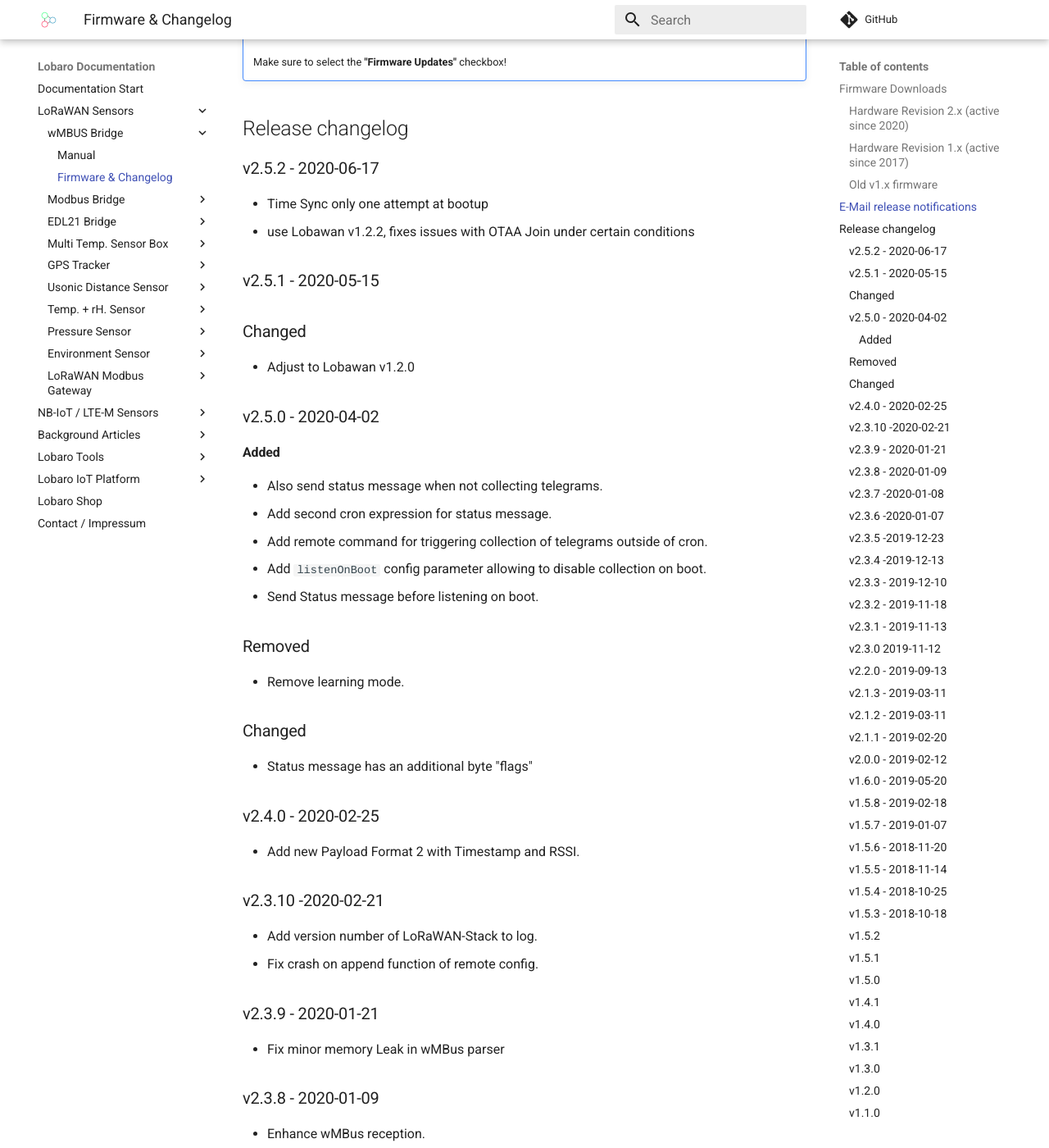
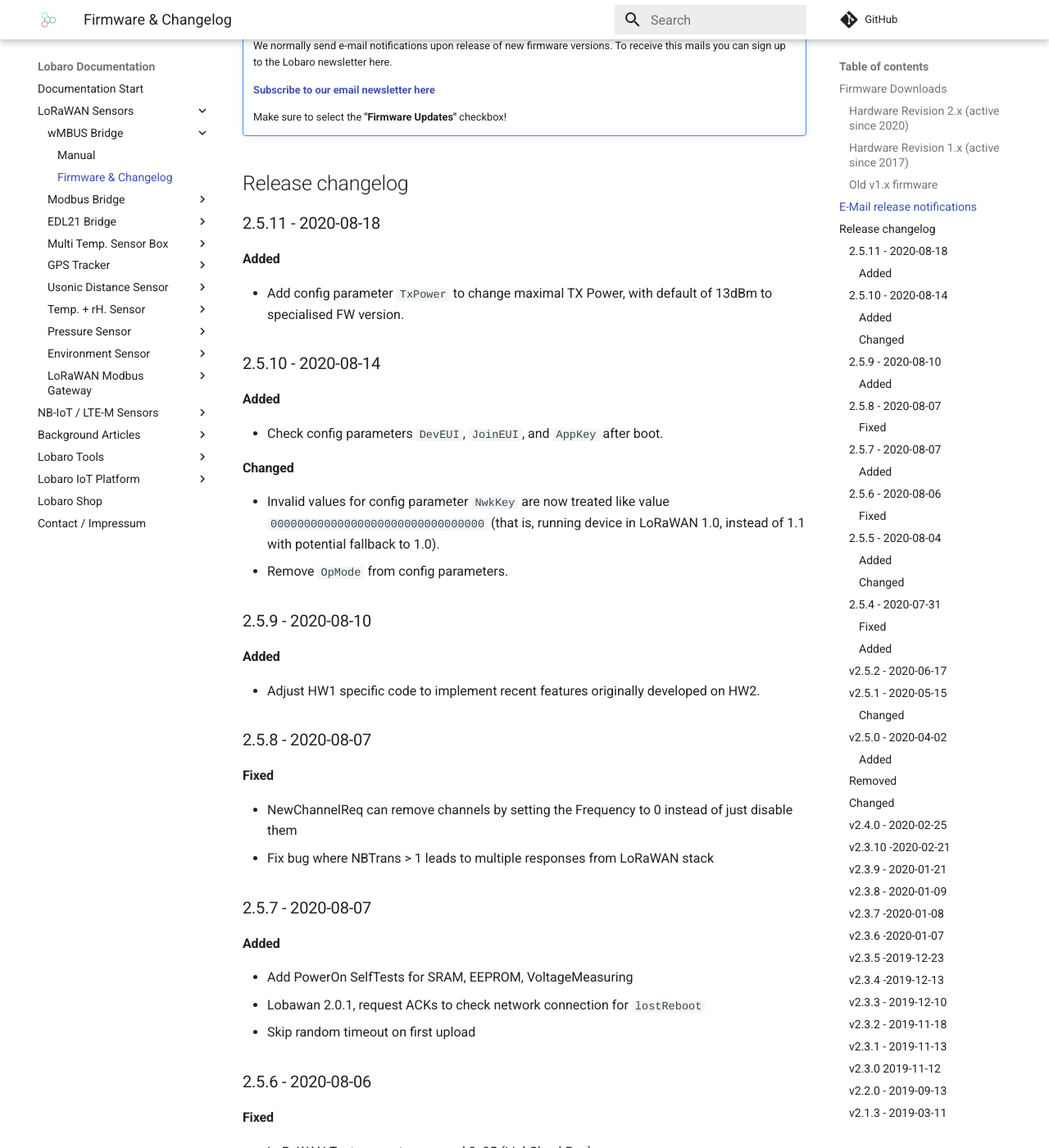
Before and after one commit to Lobaro/docs, an MkDocs documentation site: the page built from docs/lorawan-sensors/wmbus-lorawan/firmware.md, in a window 1280 px wide and 1400 px high, scrolled down 1925 px. Shown: the whole window at 82% size. Built offline with MkDocs 1.6.1 and Material for MkDocs 9.7.7, drawn with Linux system fonts in a browser that asks for light colours; a script that is not in the unit is left out; comment, search, counter and statistics services are not loaded; some of the changed text lies outside the part shown.

```diff
--- a/docs/lorawan-sensors/wmbus-lorawan/firmware.md
+++ b/docs/lorawan-sensors/wmbus-lorawan/firmware.md
@@ -25,7 +25,8 @@ The latest firmware version is **v2.5.2** *(since 2020-02-25)*
 
 Download:
 
-* [app-wMbusLoraBridge-2.5.2+hw2.hex](firmware/app-wMbusLoraBridge-2.5.2+hw2.hex) (hardware v2.x) [current release]
+* [app-wMbusLoraBridge-2.5.11+hw2.hex](firmware/app-wMbusLoraBridge-2.5.11+hw2.hex) (hardware v2.x) [current release]
+* [app-wMbusLoraBridge-2.5.2+hw2.hex](firmware/app-wMbusLoraBridge-2.5.2+hw2.hex) (hardware v2.x)
 * [app-wMbusLoraBridge-2.5.1+hw2.hex](firmware/app-wMbusLoraBridge-2.5.1+hw2.hex) (hardware v2.x)
 * [app-wMbusLoraBridge-2.4.0+hw2.hex](firmware/app-wMbusLoraBridge-2.4.0+hw2.hex) (hardware v2.x)
 
@@ -36,7 +37,8 @@ Download:
 
 Download:
 
-* [app-wMbusLoraBridge-2.5.2+hw1.hex](firmware/app-wMbusLoraBridge-2.5.2+hw1.hex) (hardware v1.x) [current release]
+* [app-wMbusLoraBridge-2.5.11+hw1.hex](firmware/app-wMbusLoraBridge-2.5.11+hw1.hex) (hardware v1.x) [current release]
+* [app-wMbusLoraBridge-2.5.2+hw1.hex](firmware/app-wMbusLoraBridge-2.5.2+hw1.hex) (hardware v1.x)
 * [app-wMbusLoraBridge-2.5.1+hw1.hex](firmware/app-wMbusLoraBridge-2.5.1+hw1.hex) (hardware v1.x)
 * [app-wMbusLoraBridge-2.4.0+hw1.hex](firmware/app-wMbusLoraBridge-2.4.0+hw1.hex) (hardware v1.x)
 
@@ -65,28 +67,66 @@ Download:
 
 ## Release changelog
 
+### 2.5.11 - 2020-08-18
+#### Added
+- Add config parameter `TxPower` to change maximal TX Power, with default of 13dBm to specialised FW version.
+
+### 2.5.10 - 2020-08-14
+#### Added
+- Check config parameters `DevEUI`, `JoinEUI`, and `AppKey` after boot.
+#### Changed
+- Invalid values for config parameter `NwkKey` are now treated like value `00000000000000000000000000000000` (that is, running device in LoRaWAN 1.0, instead of 1.1 with potential fallback to 1.0).
+- Remove `OpMode` from config parameters.
+
+### 2.5.9 - 2020-08-10
+#### Added
+- Adjust HW1 specific code to implement recent features originally developed on HW2.
+
+### 2.5.8 - 2020-08-07
+#### Fixed
+- NewChannelReq can remove channels by setting the Frequency to 0 instead of just disable them
+- Fix bug where NBTrans > 1 leads to multiple responses from LoRaWAN stack
+
+### 2.5.7 - 2020-08-07
+#### Added
+- Add PowerOn SelfTests for SRAM, EEPROM, VoltageMeasuring
+- Lobawan 2.0.1, request ACKs to check network connection for `lostReboot`
+- Skip random timeout on first upload
+
+### 2.5.6 - 2020-08-06
+#### Fixed
+- LoRaWAN Test support command 0x05 (LinkCheckReq)
+
+### 2.5.5 - 2020-08-04
+#### Added
+- Brown-out protection for HW2 (below 2.5V, recovery at 2.6V).
+#### Changed
+- Send ACK for remote reboot request before rebooting.
+
+### 2.5.4 - 2020-07-31
+#### Fixed
+- LED was on after wakeup from deep sleep
+- Latest version of LoRaWAN stack that passes all LCTT tests
+#### Added
+- Allow to enter testmode for LCTT by setting the DevEUI to 0001020304050607
+
 ### v2.5.2 - 2020-06-17
 - Time Sync only one attempt at bootup
 - use Lobawan v1.2.2, fixes issues with OTAA Join under certain conditions
 
-
 ### v2.5.1 - 2020-05-15
-
-### Changed
+#### Changed
 - Adjust to Lobawan v1.2.0
 
 ### v2.5.0 - 2020-04-02
-
 #### Added
 - Also send status message when not collecting telegrams.
 - Add second cron expression for status message.
 - Add remote command for triggering collection of telegrams outside of cron.
 - Add `listenOnBoot` config parameter allowing to disable collection on boot.
 - Send Status message before listening on boot.
-
 ### Removed
 - Remove learning mode.
-
 ### Changed
 - Status message has an additional byte "flags"
 
```
Also changed, not shown: 2 other files.
